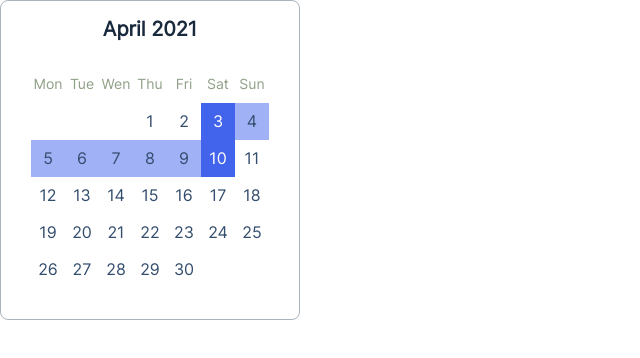
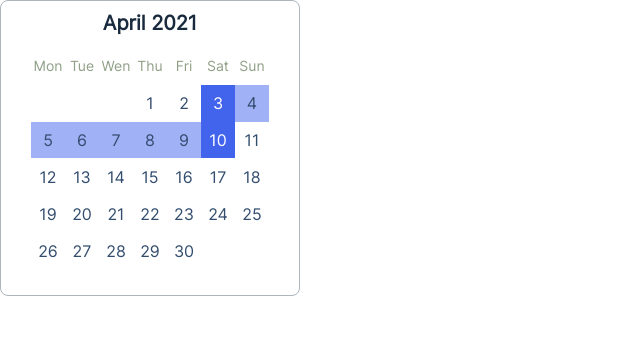
Before and after one commit to js-tasks-ru/htmlcss-20210409_mariasmol, a website: page 05-lection3/03-calendar/index.html in a window 1280 px wide. Shown: the whole page, without its empty margins (0-640 px from the left). Drawn offline with Linux system fonts and the light colour scheme.

Commit message:
some improvements to calendar

```diff
--- a/05-lection3/03-calendar/calendar.css
+++ b/05-lection3/03-calendar/calendar.css
@@ -2,8 +2,10 @@
 .calendar {
     border: 1px solid var(--gray3);
     border-radius: 8px;
-    padding: 5% 10%;
-   /* width: 100%;*/
+    min-width: 200px;
+    padding: 3% 10%;
+  /*  width:  100%;*/
+
    /* position: absolute;
     max-width: inherit;
     max-height: inherit;*/
@@ -16,7 +18,7 @@
     line-height: 26px;
     color: var(--black);
     text-align: center;
-    margin-bottom: 24px;
+    margin-bottom: 5%;
 }
 
 .calendar__wrapper {
```
